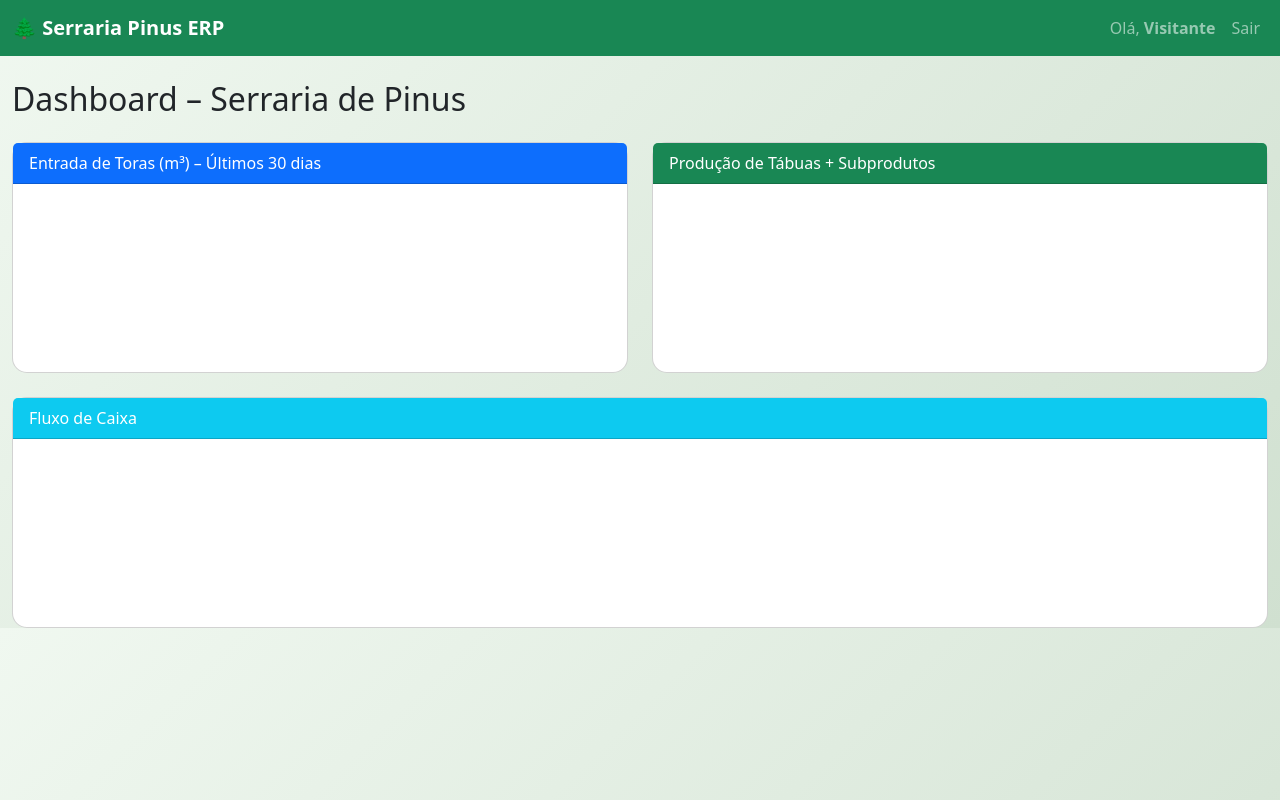
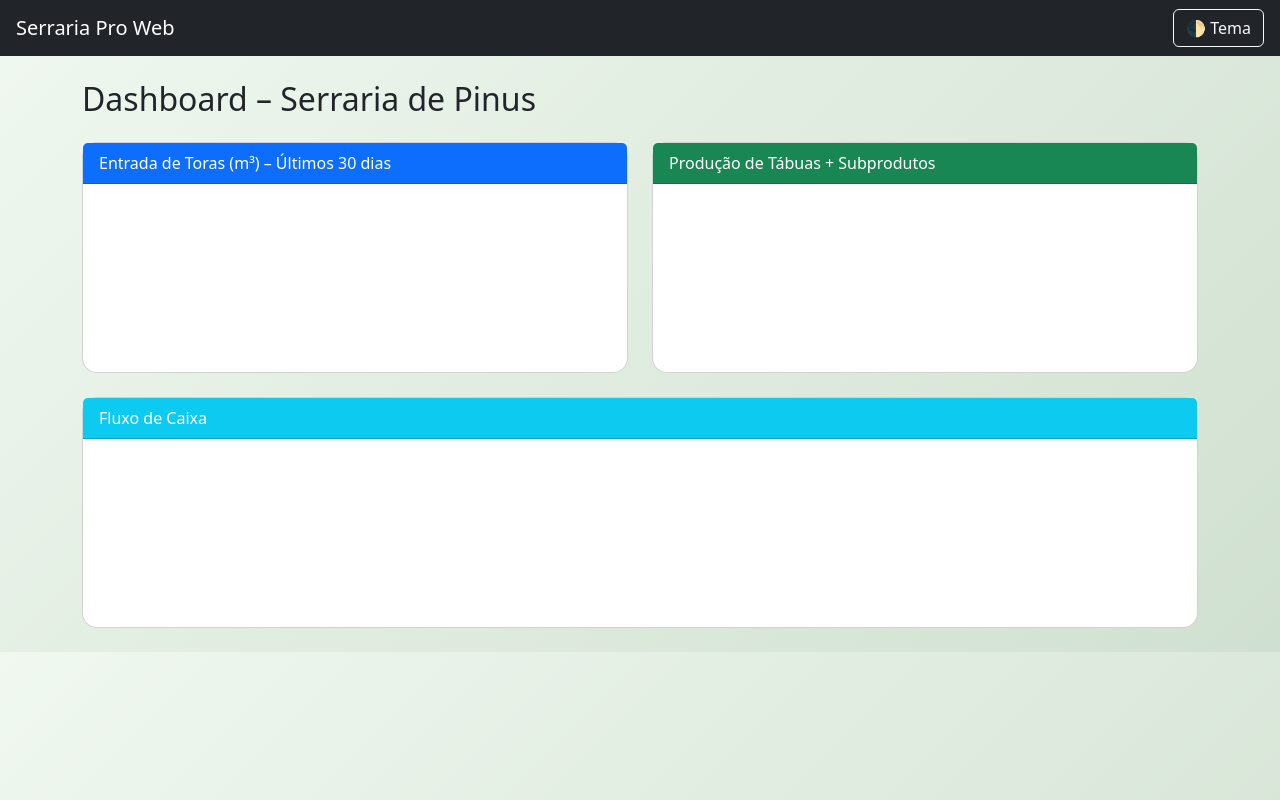
Before and after one commit to clebersondcamargo-cmyk/serraria-pro-web, a Flask app: page /dashboard in a window 1280 px wide. Run offline with Flask 3, Linux system fonts and the light colour scheme; the visitor is signed in with stand-in values (Sample User, id 1); a map, chart or similar area stays blank.

Commit message:
Update base.html

```diff
--- a/templates/base.html
+++ b/templates/base.html
@@ -1,29 +1,37 @@
 <!DOCTYPE html>
-<html lang="pt-BR">
+<html lang="pt-BR" data-bs-theme="light">
 <head>
-  <meta charset="UTF-8">
-  <meta name="viewport" content="width=device-width, initial-scale=1">
-  <title>{% block title %}Serraria Pinus ERP{% endblock %} </title>
-  <link href="https://cdn.jsdelivr.net/npm/bootstrap@5.3.3/dist/css/bootstrap.min.css" rel="stylesheet">
-  <link rel="stylesheet" href="/static/style.css">
-  <script src="https://cdn.jsdelivr.net/npm/chart.js"></script>
+    <meta charset="UTF-8">
+    <title>{{ title if title else "Sistema" }}</title>
+    <link href="https://cdn.jsdelivr.net/npm/bootstrap@5.3.0/dist/css/bootstrap.min.css" rel="stylesheet">
+    <link rel="stylesheet" href="{{ url_for('static', filename='style.css') }}">
 </head>
-<body>
-  <nav class="navbar navbar-expand-lg navbar-dark bg-success mb-4">
-    <div class="container-fluid">
-      <a class="navbar-brand fw-bold" href="/dashboard">🌲 Serraria Pinus ERP</a>
-      <div class="navbar-nav ms-auto">
-        <span class="nav-link">Olá, <strong>{{ username or 'Visitante' }}</strong></span>
-        <a class="nav-link" href="/logout">Sair</a>
-      </div>
-    </div>
-  </nav>
+<body class="bg-body-secondary">
 
-  <div class="container-fluid">
+<nav class="navbar navbar-expand-lg navbar-dark bg-dark px-3">
+    <a class="navbar-brand" href="#">Serraria Pro Web</a>
+
+    <button class="btn btn-outline-light ms-auto" onclick="toggleTheme()">🌓 Tema</button>
+</nav>
+
+<div class="container py-4">
+    {% with messages = get_flashed_messages(with_categories=true) %}
+      {% if messages %}
+        {% for category, msg in messages %}
+          <div class="alert alert-{{ category }}">{{ msg }}</div>
+        {% endfor %}
+      {% endif %}
+    {% endwith %}
+
     {% block content %}{% endblock %}
-  </div>
+</div>
 
-  <script src="https://cdn.jsdelivr.net/npm/bootstrap@5.3.3/dist/js/bootstrap.bundle.min.js"></script>
-  {% block scripts %}{% endblock %}
+<script>
+function toggleTheme() {
+    const html = document.documentElement;
+    html.dataset.bsTheme = html.dataset.bsTheme === "light" ? "dark" : "light";
+}
+</script>
+
 </body>
 </html>
```
